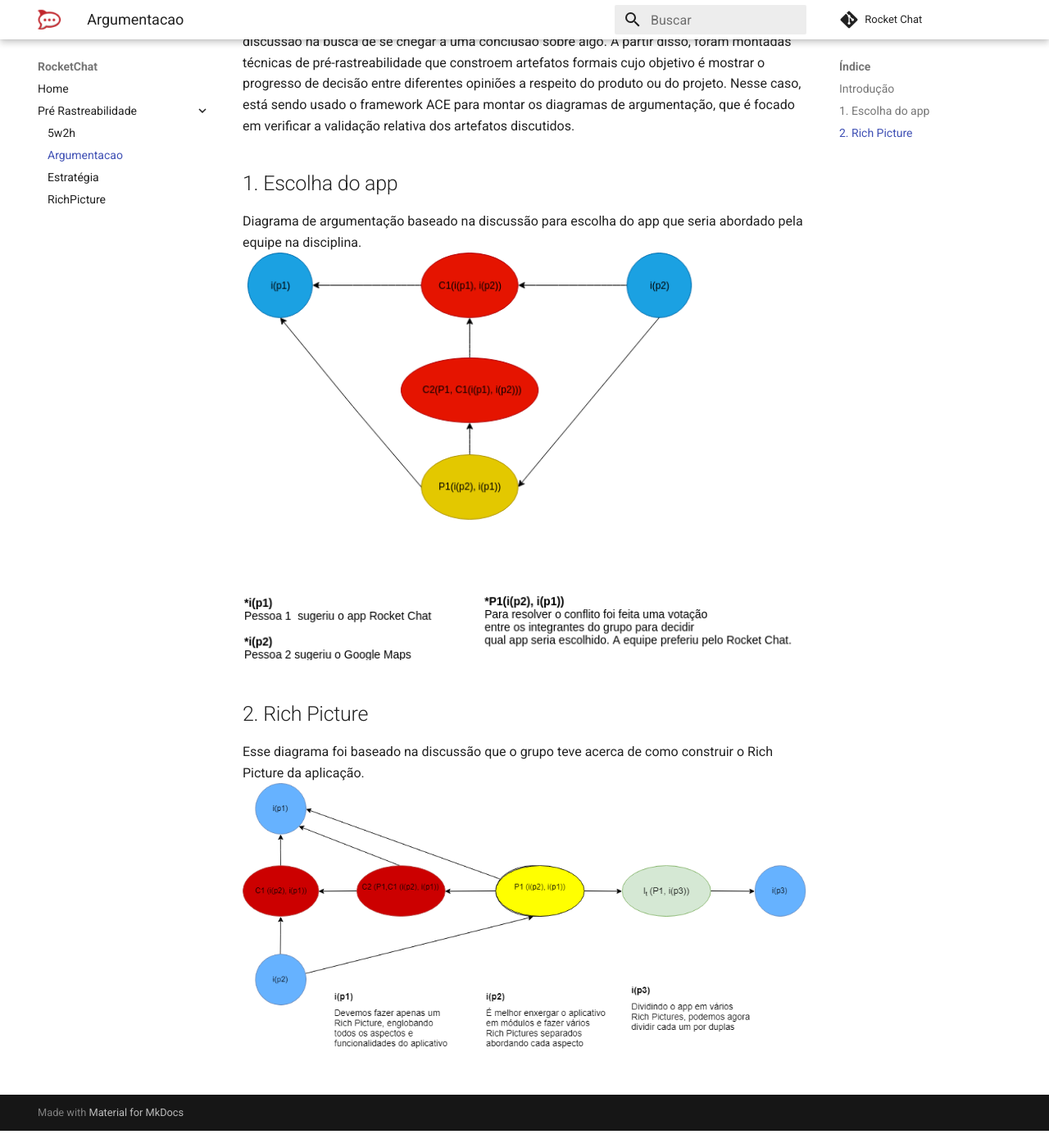
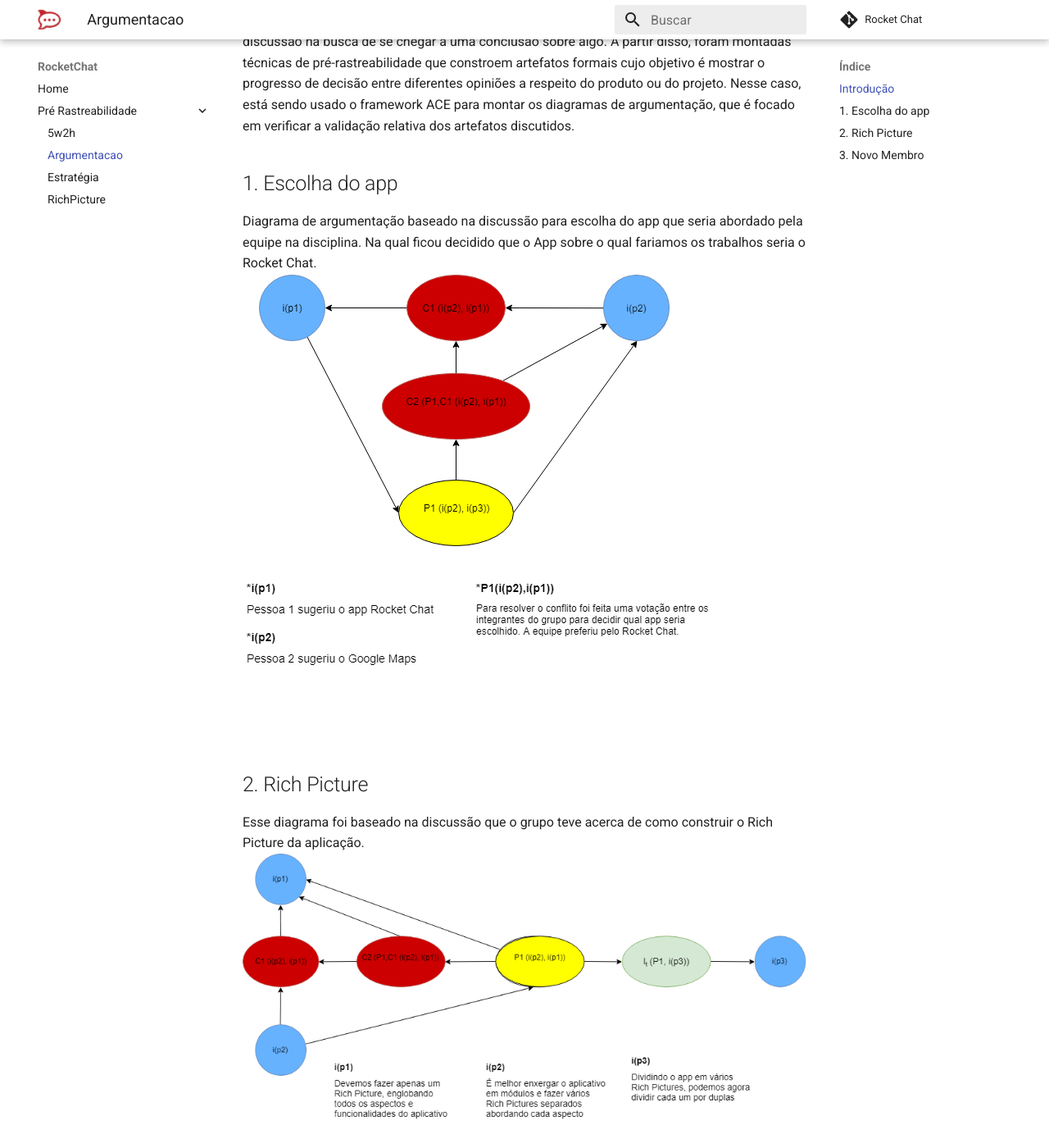
Before and after one commit to MarcosNBJ/2019.1-RocketChat, an MkDocs documentation site: the page built from docs/Pré-Rastreabilidade/Argumentacao.md, in a window 1280 px wide and 1400 px high, scrolled down 218 px. Shown: the whole window at 82% size. Built offline with MkDocs 1.6.1 and Material for MkDocs 9.7.7, drawn with Linux system fonts in a browser that asks for light colours; comment, search, counter and statistics services are not loaded; before the commit the page ends 1597 px from its top, so only the background shows below that; some of the changed text lies outside the part shown.

Commit message:
Updating argumentacao.md
Signed-off-by: Marcos Nery <marcosnery.comp@gmail.com>

```diff
--- a/docs/Pré-Rastreabilidade/Argumentacao.md
+++ b/docs/Pré-Rastreabilidade/Argumentacao.md
@@ -3,10 +3,15 @@
 A argumentação se define por uma troca de palavras em forma de argumentos em meio a uma discussão na busca de se chegar a uma conclusão sobre algo. A partir disso, foram montadas técnicas de pré-rastreabilidade que constroem artefatos formais cujo objetivo é mostrar o progresso de decisão entre diferentes opiniões a respeito do produto ou do projeto. Nesse caso, está sendo usado o framework ACE para montar os diagramas de argumentação, que é focado em verificar a validação relativa dos artefatos discutidos.
 
 ## 1. Escolha do app
-Diagrama de argumentação baseado na discussão para escolha do app que seria abordado pela equipe na disciplina.
-![](../img/PreRastreabilidade/Argumentacao_Tema.png)
+Diagrama de argumentação baseado na discussão para escolha do app que seria abordado pela equipe na disciplina. Na qual ficou decidido que o App sobre o qual fariamos os trabalhos seria o Rocket Chat.
+![AR-EscolhaApp](../img/PreRastreabilidade/Argumentacao_Tema.png)
 
 ## 2. Rich Picture
 
 Esse diagrama foi baseado na discussão que o grupo teve acerca de como construir o Rich Picture da aplicação.
 ![AR-RichPicture](../img/PreRastreabilidade/argumentacao_rich.png)
+
+## 3. Novo Membro
+
+Diagrama de argumentação baseada na discussão que o grupo teve sobre procurar ou não um novo membro, após um integrande do time sair.
+![AR-NovoMembro](../img/PreRastreabilidade/argumentacao_membro.png)
```
Also changed, not shown: docs/img/PreRastreabilidade/Argumentacao_Tema.png, docs/img/PreRastreabilidade/argumentacao_membro.png (added).
